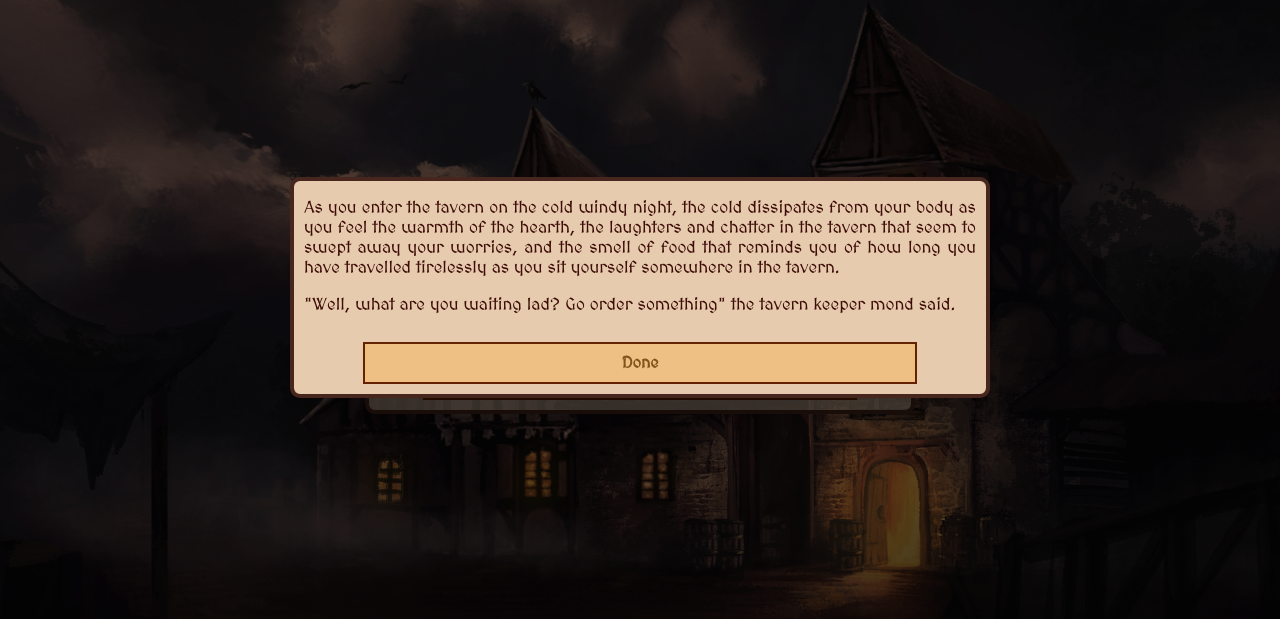
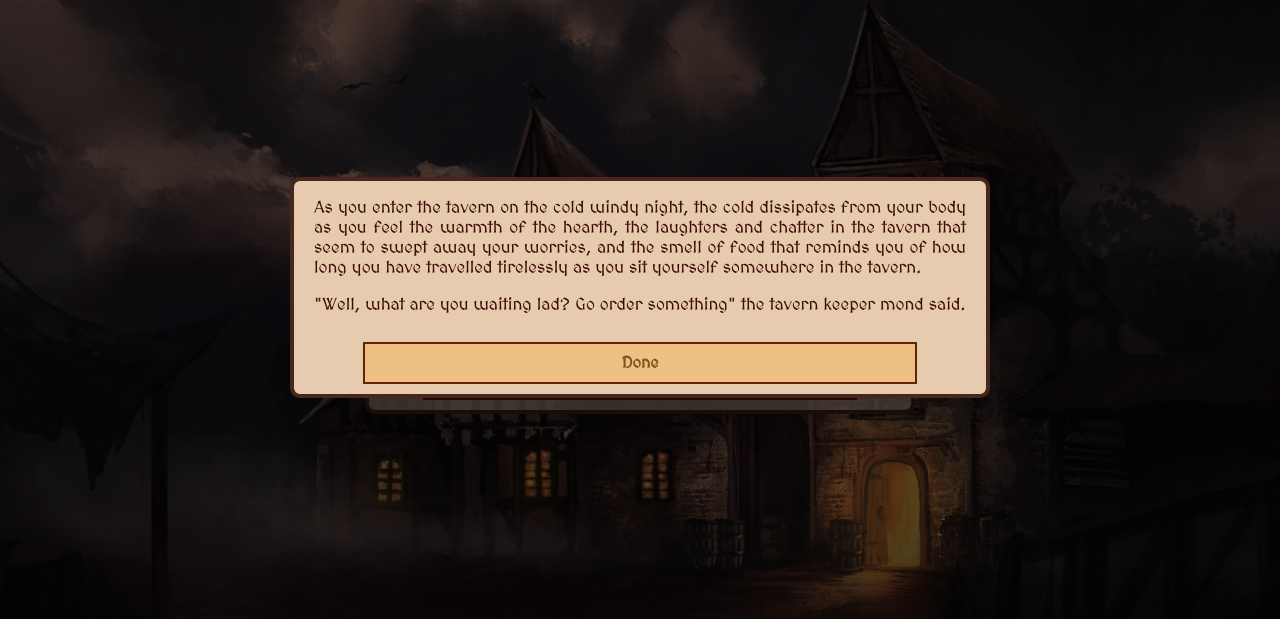
Before and after one commit to jordyf15/restaurant-page, a website built with webpack: page dist/index.html in a window 1280 px wide. Both pictures are taken after a click on the button "Enter the Tavern". Shown: the part 113-732 px from the top of the page. Built offline with nearby package versions, Linux system fonts and the light colour scheme.

Commit message:
add padding for popup-container paragraphs in desktop

```diff
--- a/src/styles/home.css
+++ b/src/styles/home.css
@@ -81,7 +81,10 @@
 }
 
 @media only screen and (min-width: 800px) {
-    #home-container{
+    #home-container p{
         font-size: 18px;
     }
+    #popup-container p{
+        padding: 0 20px;
+    }
 }
```
